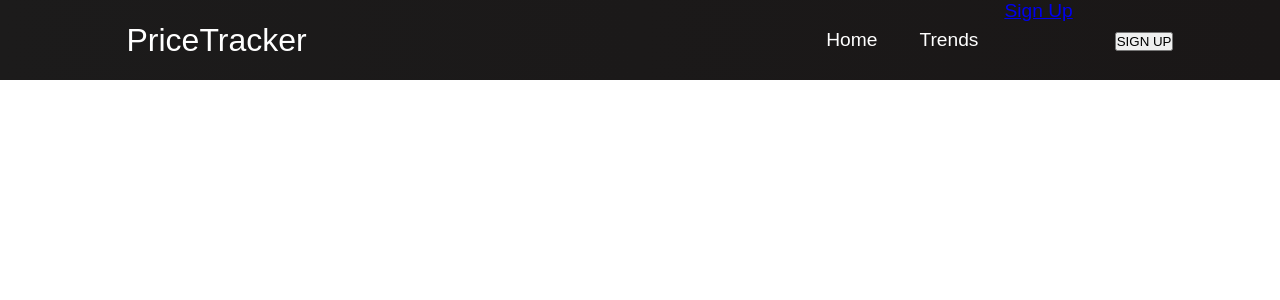
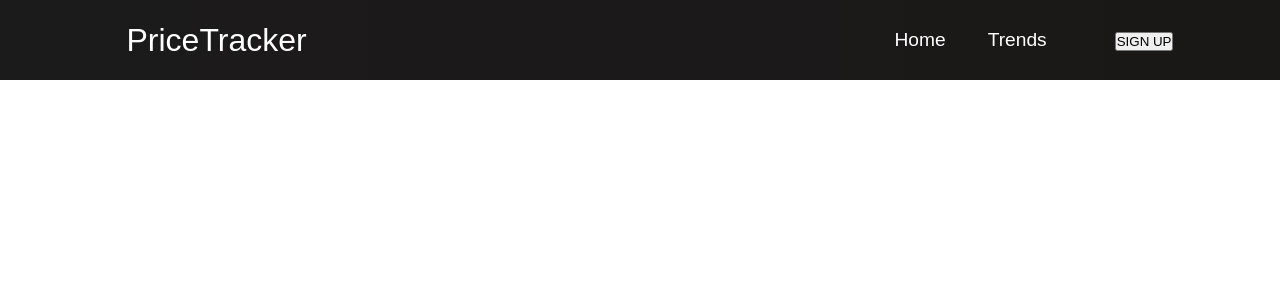
Before and after one commit to kjernest01/temp_repo, a React (Create React App) app: page / in a window 1280 px wide. Shown: the top 300 px of the page. Built offline with nearby package versions, Linux system fonts and the light colour scheme.

Commit message:
App and Navbar edits

```diff
--- a/src/App.css
+++ b/src/App.css
@@ -30,6 +30,6 @@
     background-position: center;
     background-size: cover;
     background-repeat: no-repeat;
-    color: #fff;
+    color: #000;
     font-size: 100px;
   }
--- a/src/components/Navbar.css
+++ b/src/components/Navbar.css
@@ -68,11 +68,11 @@
 }
 
 .nav-links-mobile {
-    display: block;
+  display: none;
 }
 
 .menu-icon {
-    display: block;
+  display: none;
 }
 
 @media screen and (max-width: 960px) {
```
Also changed, not shown: src/components/Navbar.js (line endings or trailing spaces). Lines whose indentation alone changed are shown as unchanged.
